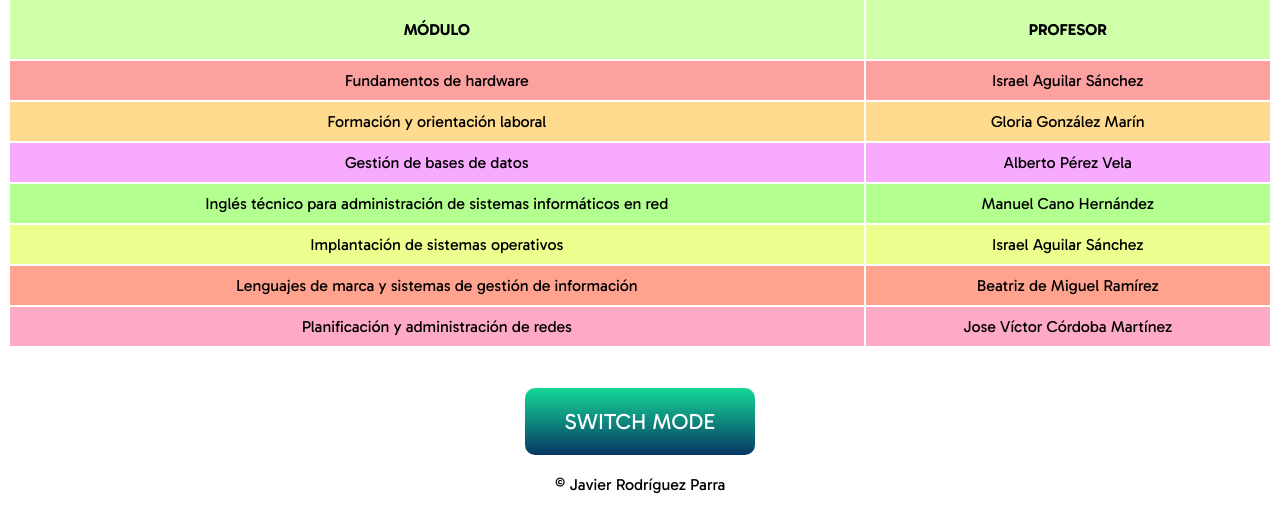
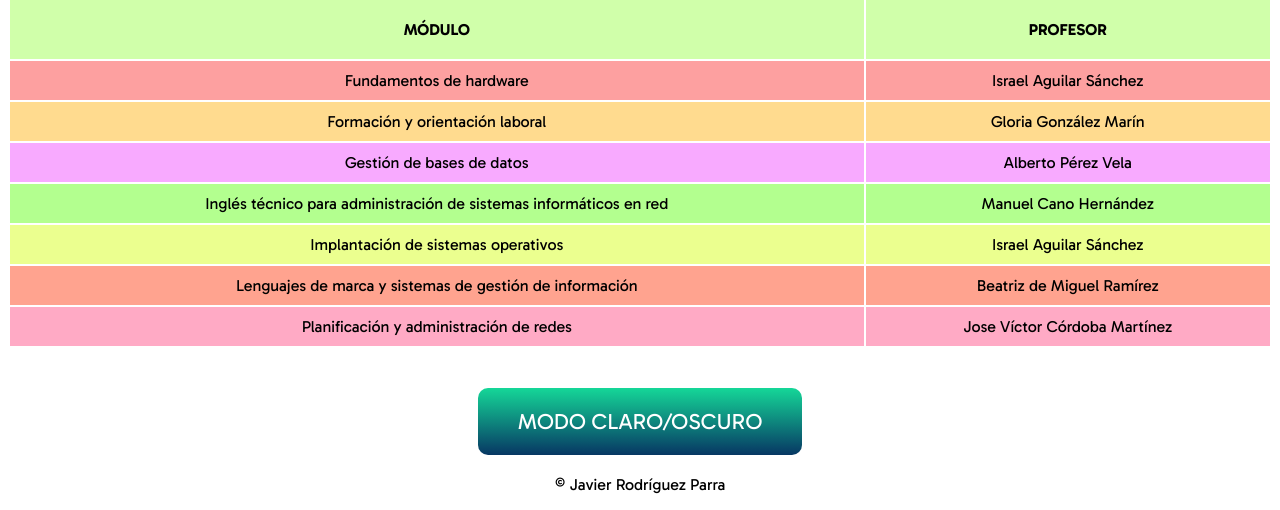
Before and after one commit to leroymerlinn/leroymerlinn.github.io, a plain HTML site: page index.html in a window 1280 px wide. Shown: the part 549-1059 px from the top of the page. Drawn offline with Linux system fonts and the light colour scheme.

Commit message:
There was some text in english, HTML now fully in spanish.

```diff
--- a/index.html
+++ b/index.html
@@ -127,7 +127,7 @@
 				</tr>
 			</table>
 			<div class="wrap">
-				<button class="button" onclick="toggleMode()">Switch mode</button>
+				<button class="button" onclick="toggleMode()">Modo claro/oscuro</button>
 			</div>
         	<p class="copyright">&#169; Javier Rodríguez Parra</p>
 		</div>
```
